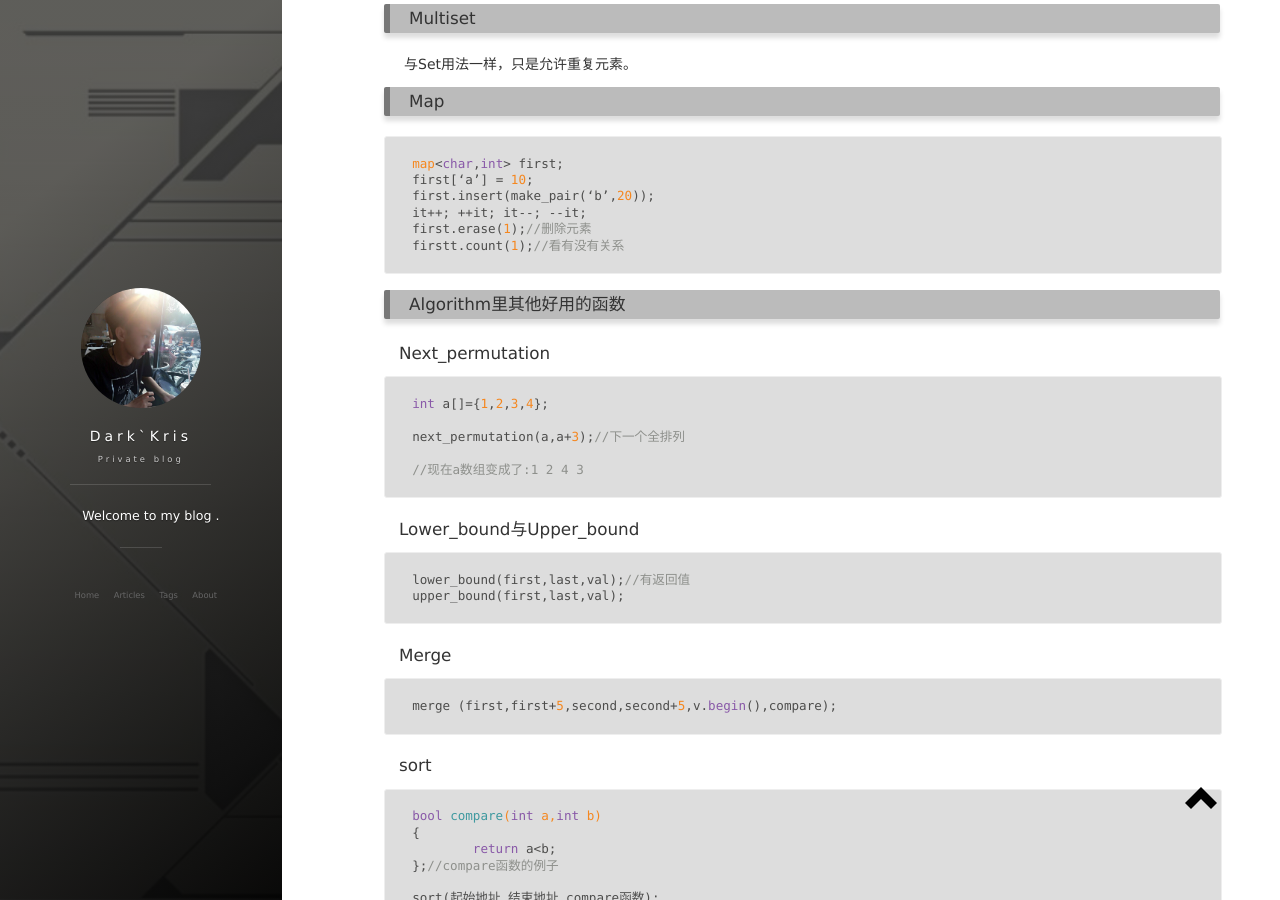
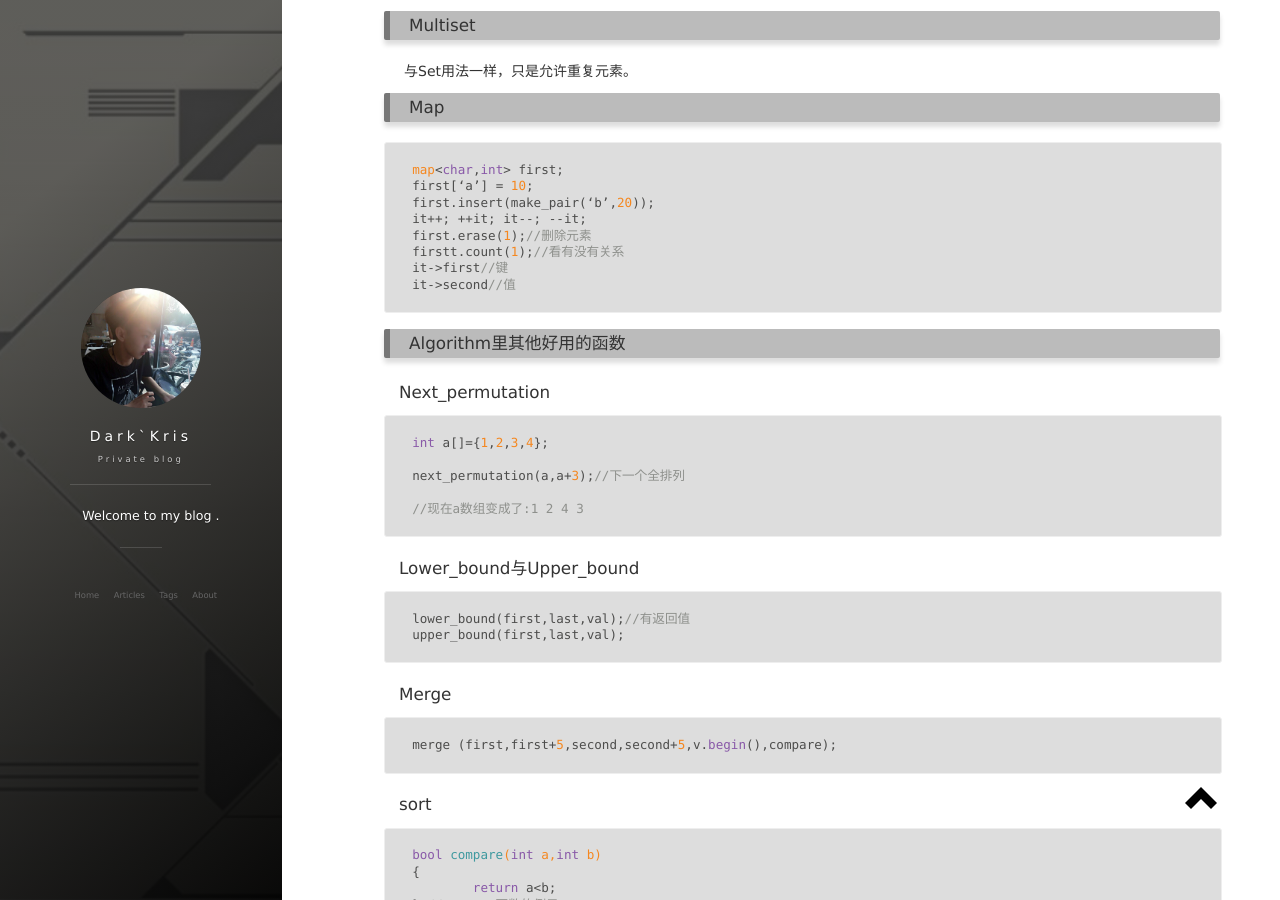
Before and after one commit to DeAntiWang/deantiwang.github.io, a Jekyll site: the page built from _posts/2018-03-31-C++算法及数据结构模板.md, in a window 1280 px wide and 900 px high, scrolled down 6956 px. Built offline with Jekyll 4.4.1, drawn with Linux system fonts in a browser that asks for light colours; nearby versions of some CDN libraries; formulas are drawn with MathJax 3; comment, search, counter and statistics services are not loaded.

Commit message:
修改部分错误

````diff
--- a/_posts/2018-03-31-C++算法及数据结构模板.md
+++ b/_posts/2018-03-31-C++算法及数据结构模板.md
@@ -238,7 +238,7 @@ int main()
 
 向大家推荐C++库及函数等查询网站:[cplusplus](http://www.cplusplus.com/)
 
-## 可迭代容器的遍历方法
+### 可迭代容器的遍历方法
 
 要用到**迭代器**，以vector举例，代码如下:
 
@@ -355,6 +355,8 @@ first.insert(make_pair(‘b’,20));
 it++; ++it; it--; --it;
 first.erase(1);//删除元素
 firstt.count(1);//看有没有关系
+it->first//键
+it->second//值
 ```
 
 ### Algorithm里其他好用的函数
````
